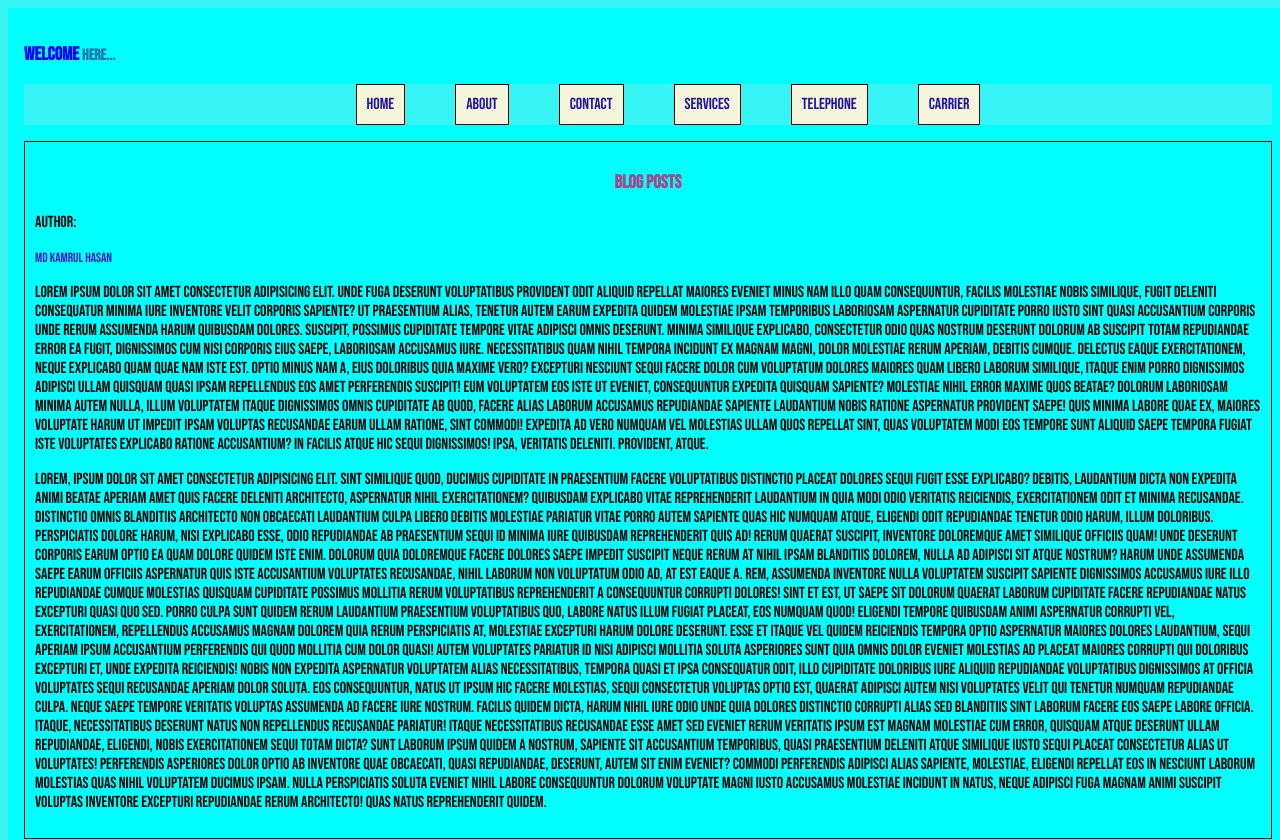
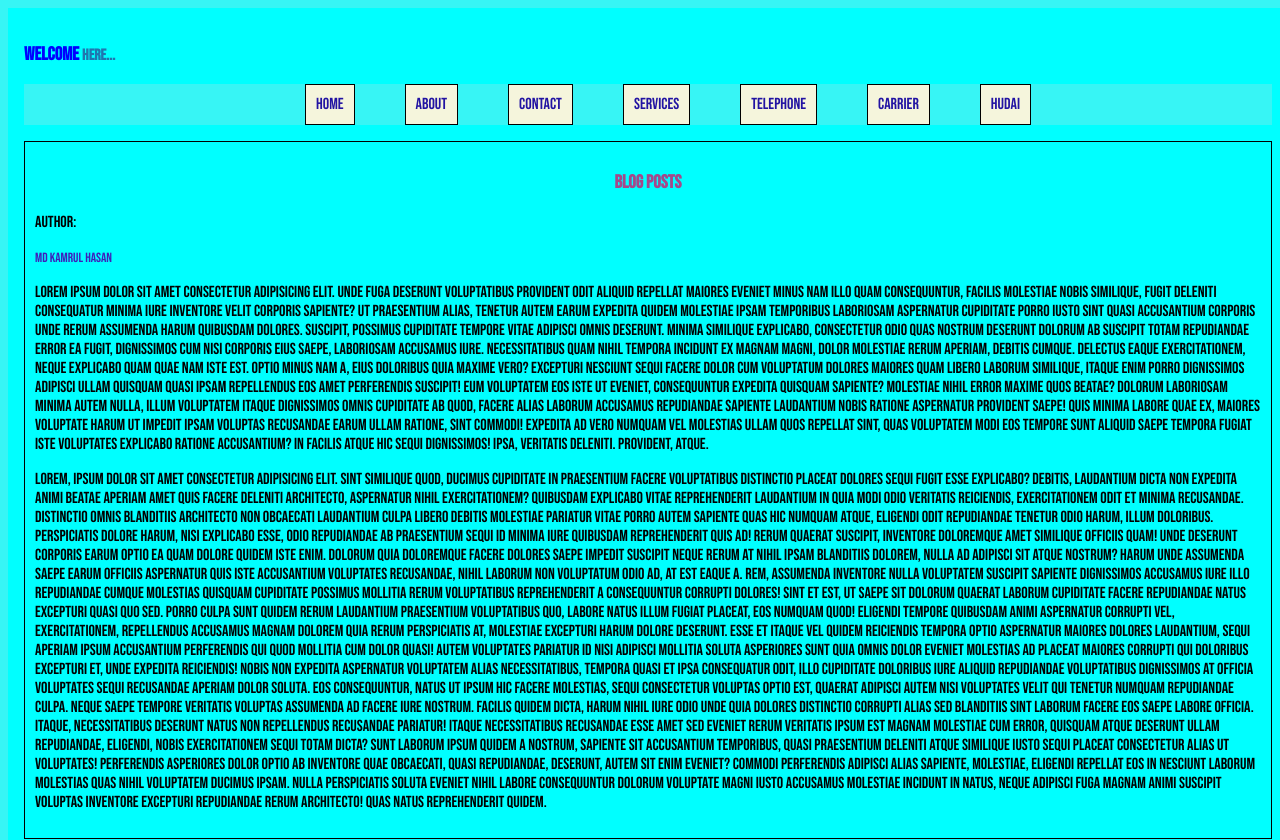
Before and after one commit to HasanMdKamrul/gitandgithub, a plain HTML site: page index.html in a window 1280 px wide. Shown: the top 840 px of the page. Drawn offline with Linux system fonts and the light colour scheme.

Commit message:
Update index.html
Hudai commit changes to main

```diff
--- a/index.html
+++ b/index.html
@@ -20,6 +20,7 @@
       href="https://fonts.googleapis.com/css2?family=Bebas+Neue&display=swap"
       rel="stylesheet"
     />
+<!--  Favicon not working    -->
     <link rel="shortcut icon" href="./assets/favicon.svg" type="image/x-icon" />
   </head>
   <body>
@@ -36,6 +37,7 @@
             <!-- ** New added -->
             <li>Telephone</li>
             <li>Carrier</li>
+            <li>Hudai</li>
           </ul>
         </div>
       </nav>
```
